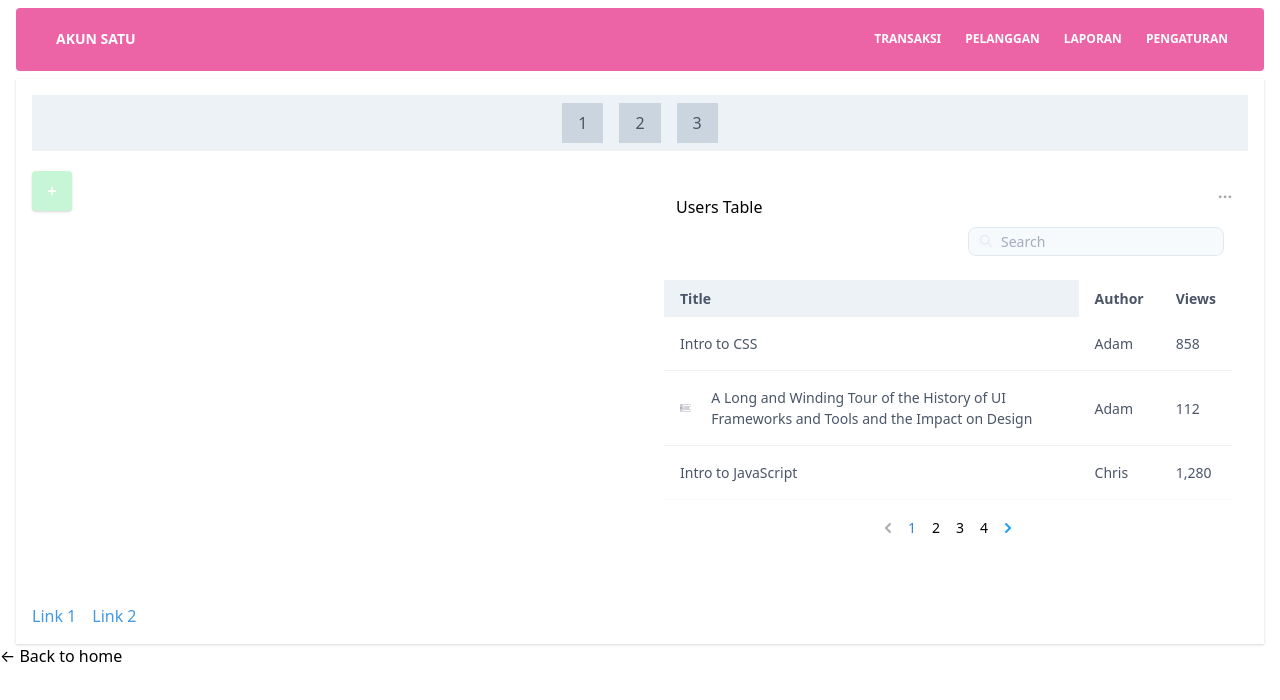
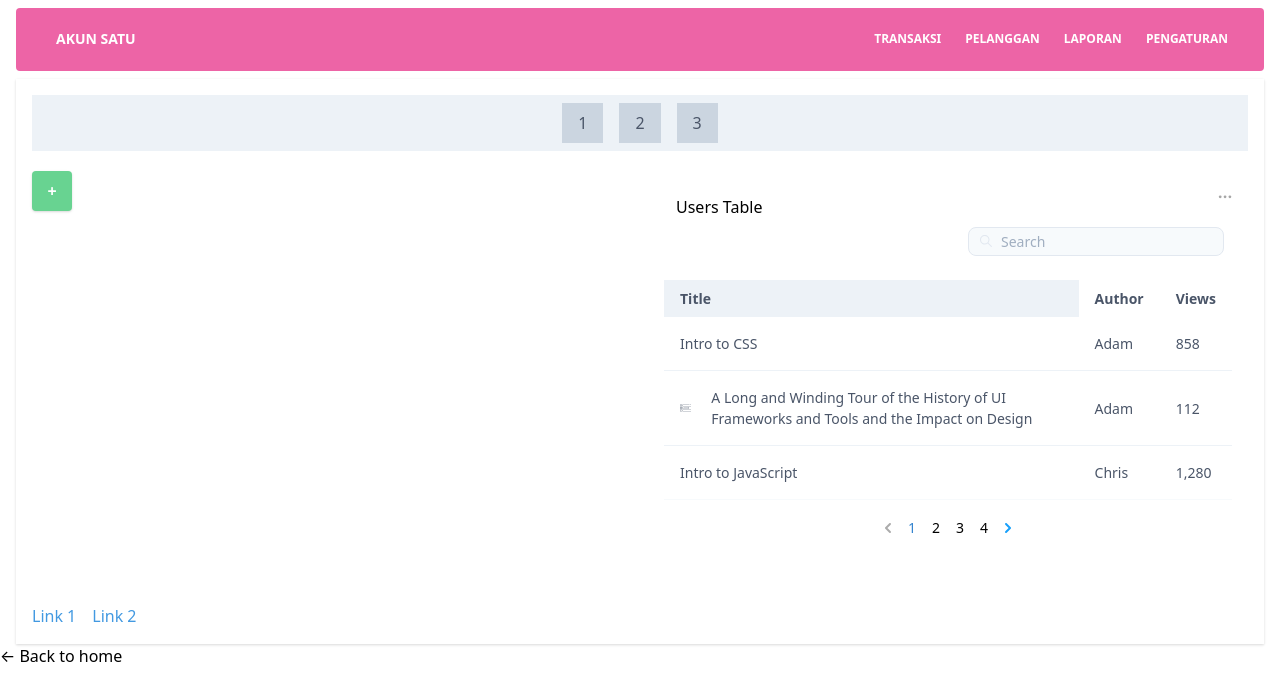
Before and after one commit to ramajedd/aplikasiKoperasi, a Next.js app: page /pg/transaksi/penjualan in a window 1280 px wide. Shown: the top 700 px of the page. Built offline with nearby package versions, Linux system fonts and the light colour scheme.

Commit message:
Update modalForm.js

```diff
--- a/components/modalForm.js
+++ b/components/modalForm.js
@@ -6,7 +6,7 @@ export default function ModalForm(props) {
     return (
         <>
             <button
-                className="bg-green-200 text-white active:bg-pink-600 font-bold rounded shadow hover:shadow-lg outline-none focus:outline-none mr-1 mb-1 h-10 w-10 sm:min-w-0 md:min-w-0 lg:min-w-0 xl:min-w-0 ..."
+                className="bg-green-400 text-white active:bg-green-600 font-bold rounded shadow hover:shadow-lg outline-none focus:outline-none mr-1 mb-1 h-10 w-10 sm:min-w-0 md:min-w-0 lg:min-w-0 xl:min-w-0 ..."
                 type="button"
                 style={{ transition: "all .15s ease" }}
                 onClick={() => setShowModal(true)}
```
